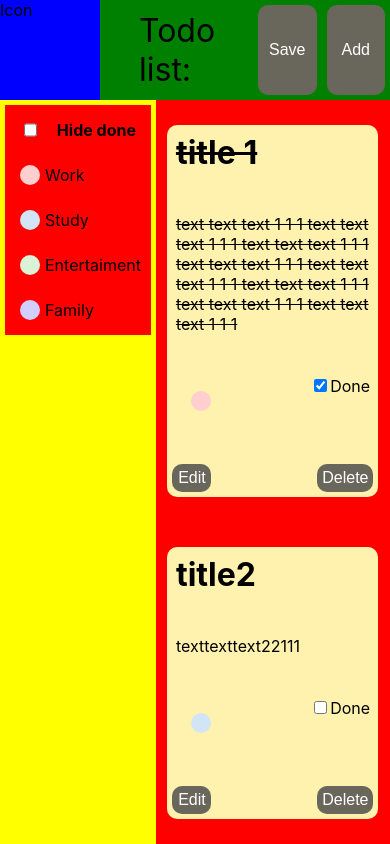
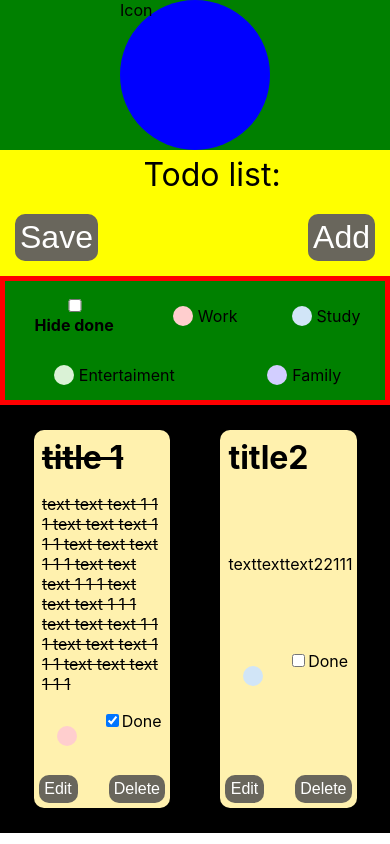
Before and after one commit to Kamrad33/todo_list_app, a React (Create React App) app: page / in a window 390 px wide. Built offline with nearby package versions, Linux system fonts and the light colour scheme.

Commit message:
adaptive css v 1.0

```diff
--- a/src/App.js
+++ b/src/App.js
@@ -272,25 +272,18 @@ function App() {
 
       <AppHeader>
 
-        <AppContainer style={{
-          backgroundColor: 'blue',
-          minWidth: '100px',
-          minHeight: '100px',
-          flex: '0 0 100px',
-        }}>
         <div
           className = 'App_Header_Icon'
           onClick = {() => clickSavesForm()}>
           Icon
         </div>
-        </AppContainer>
 
         <div className = 'App_Header_Content'>
 
           <div className = 'App_Header_Content_Text'>
           Todo list:
           </div>
-
+          <div className = 'App_Header_Buttons'>
           <AppButton
             color = '#69665c'
             fontColor = 'white'
@@ -302,24 +295,13 @@ function App() {
             fontColor = 'white'
             minWidth = '15vw'
             onClick = {openAddForm}>Add</AppButton>
-
+            </div>
         </div>
       </AppHeader>
 
-      <AppContainer style = {{
-        backgroundColor: 'yellow',
-        display: 'flex',
-        margin: 'auto',
-        height: 'calc(100vh - 100px)',
-      }}>
+      <div className = 'App_Content'>
 
-        <AppContainer style = {{
-          display: 'flex',
-          flexDirection: 'column',
-          margin: '5px',
-        }}>
-
-
+        <div className = 'App_TagBar'>
           <TagsList
             doneButton = {hideDone}
             actionFunc = {hideDoneTasks}
@@ -328,8 +310,7 @@ function App() {
             entertaimentTag = {entertaimentTag}
             familyTag = {familyTag}
             tagFunc = {tagFunction}/>
-
-        </AppContainer>
+        </div>
 
         <AppContainer style = {{
           backgroundColor: '#ffffff',
@@ -339,6 +320,20 @@ function App() {
           justifyContent: 'center',
           overflow: 'auto',
         }}>
+
+                <TaskItemList
+                tasks = {sortedTasks}
+                openEditForm = {openEditForm}
+                doneTask = {doneTaskAction}
+                openDeleteForm = {openDeleteForm}/>
+
+        </AppContainer>
+
+    </div>
+
+      <div className = 'App_Forms'>
+
+        {/*edit form*/}
         <TaskItemForm
         active = {editForm}
         setActive = {setEditForm}
@@ -350,6 +345,7 @@ function App() {
           data = {editedTask}/>
         </TaskItemForm>
 
+        {/*add form*/}
         <TaskItemForm
         active = {addForm}
         setActive = {setAddForm}
@@ -360,12 +356,15 @@ function App() {
           actionFunc = {addTaskFunc}
           data = {''}/>
         </TaskItemForm>
+
+        {/*delete form*/}
         <TaskItemForm
         active = {deleteForm}
         setActive = {setDeleteForm}
         fixed = {true}>
           <div className = 'App_DeleteForm_Content'>
-                <div>Are you shure?</div>
+            <div  className = 'App_DeleteForm_Content_Text'>Are you shure?</div>
+            <div className = 'App_DeleteForm_Content_Button'>
             <AppButton
               color = '#69665c'
               fontColor = 'white'
@@ -381,8 +380,10 @@ function App() {
             YES
             </AppButton>
             </div>
+          </div>
         </TaskItemForm>
 
+        {/*save form*/}
         <TaskItemForm
         active = {savesForm}
         setActive = {setSavesForm}
@@ -393,13 +394,15 @@ function App() {
           loadAction = {loadSave}/>
         </TaskItemForm>
 
+        {/*save dialog form*/}
         <TaskItemForm
         active = {saveDialogForm}
         setActive = {setSaveDialogForm}
         fixed = {true}>
+
           <div className = "App_SaveDialogForm">
             <b style = {{flex: '1'}}>Save name: </b>
-                <input style = {{flex: '5', width: 'auto'}}
+            <input style = {{flex: '5', width: 'auto', borderRadius: '10px'}}
               onChange = {e => setSaveNameState(e.target.value)}/>
             <AppButton
             style = {{flex: '1'}}
@@ -408,16 +411,9 @@ function App() {
             minWidth = '10vw'
             onClick = {clickSaveDialogForm}>OK</AppButton>
           </div>
+
         </TaskItemForm>
-
-                <TaskItemList
-                tasks = {sortedTasks}
-                openEditForm = {openEditForm}
-                doneTask = {doneTaskAction}
-                openDeleteForm = {openDeleteForm}/>
-
-        </AppContainer>
-    </AppContainer>
+        </div>
 
     </div>
   );
--- a/src/components/UI/button/AppButton.module.css
+++ b/src/components/UI/button/AppButton.module.css
@@ -1,9 +1,9 @@
 .myButton{
-  background-color: red;
   border: red;
   border-radius: 10px;
   width: auto;
   height: auto;
+  max-height: 10vh;
   padding: 5px;
   font-size: 100%;
   margin: 5px;
--- a/src/components/UI/header/AppHeader.module.css
+++ b/src/components/UI/header/AppHeader.module.css
@@ -3,4 +3,17 @@
   display: flex;
   margin: auto;
   height: auto;
+  width: auto;
 }
+
+@media screen and (max-width: 420px) {
+  .myHeader{
+    background-color: green;
+    display: flex;
+    flex-direction: column;
+    margin: auto;
+    height: auto;
+    width: auto;
+    align-items: center;
+  }
+}
--- a/src/styles/App.css
+++ b/src/styles/App.css
@@ -1,7 +1,8 @@
 .App_Header{
 
 }
-.App_Header_Content{
+.App_Header_Content {
+
   background-color: green;
   width: 100%;
   display: flex;
@@ -13,6 +14,24 @@
   display: flex;
   font-size: 200%;
   margin-left: 10vw;
+  width: auto;
+  height: 100%;
+  align-items: center;
+}
+.App_Header_Buttons {
+  margin: auto;
+  display: flex;
+  font-size: 150%;
+  width: auto;
+  height: 100%;
+  align-items: center;
+}
+.App_Header_Icon{
+  background-color: blue;
+  min-width: 150px;
+  min-height: 150px;
+  flex: 0 0 100px;
+  border-radius: 50%;
 }
 .App_DeleteForm_Content{
 display: flex;
@@ -23,14 +42,86 @@ align-items: baseline;
   display: flex;
   flex-wrap: wrap;
   justify-content: center;
-  background: red;
+  background: black;
   width: 100%;
+  height: auto;
 }
 .App_SaveDialogForm {
   display: flex;
   justify-content: space-between;
   flex-wrap: wrap;
+}
 
+.App_Content {
+  background-color: yellow;
+  display: flex;
+  margin: auto;
+  height: calc(100vh - 150px);
+}
+
+.App_TagBar{
+  display: flex;
+  flex-direction: column;
+  margin: 5px;
+}
+
+@media screen and (max-width: 420px) {
+
+  .App_Header_Content {
+    background-color: yellow;
+    width: 100%;
+    display: flex;
+    flex-direction: column;
+    justify-content: space-between;
+
+  }
+
+  .App_Content {
+    background-color: red;
+    display: flex;
+    flex-direction: column;
+    width: auto;
+    margin: auto;
+    height: auto;
+  }
+
+  .App_Header_Content_Text{
+    margin: 5px;
+    display: flex;
+    font-size: 200%;
+    margin-left: 10vw;
+    width: auto;
+    height: 100%;
+    justify-content: center;
+  }
+  .App_Header_Buttons {
+    margin: 10px;
+    display: flex;
+    flex-direction: row;
+    flex-wrap: wrap;
+    font-size: 200%;
+    width: auto;
+    height: 100%;
+    justify-content: space-between;
+    align-items: center;
+  }
+
+  .App_TagBar {
+  display: flex;
+  background: green;
+  }
+
+  .App_DeleteForm_Content{
+  display: flex;
+  flex-direction: column;
+  justify-content: space-between;
+  align-items: center;
+  }
+  .App_SaveDialogForm {
+    display: flex;
+    justify-content: center;
+    flex-wrap: wrap;
+  }
 }
 /*.App {
   text-align: center;
--- a/src/styles/TagsList.module.css
+++ b/src/styles/TagsList.module.css
@@ -12,3 +12,19 @@
 .hideText{
   font-weight: bold;
 }
+
+@media screen and (max-width: 420px){
+  .content{
+    background: green;
+    display: flex;
+    flex-direction: row;
+    flex-wrap: wrap;
+    justify-content: space-around;
+  }
+  .hideContent{
+    margin: 15px;
+    display: flex;
+    flex-direction: column;
+    justify-content: space-between;
+  }
+}
--- a/src/styles/TaskItem.css
+++ b/src/styles/TaskItem.css
@@ -1,13 +1,13 @@
 .App_TaskItem{
   background-color: #fff1ae;
   display: flex;
-  flex: 0 0 40vw;
+  flex: 0 0 35vw;
   flex-direction: column;
   margin: 25px;
   height: auto;
   border-radius:10px;
   justify-content: space-between;
-  min-width: 25vh;
+  min-width: 15vh;
   max-width: 50vh;
 }
 
--- a/src/styles/TaskItemForm.css
+++ b/src/styles/TaskItemForm.css
@@ -62,3 +62,22 @@
   transition: 0.5s;
   background-color: rgba(0, 0, 0, 0.15);
 }
+
+@media screen and (max-width: 420px) {
+
+  .TaskItemForm_Content {
+    padding: 20px;
+    border-radius: 10px;
+    background-color: white;
+    width: 50vw;
+    transform: scale(0.5);
+    transition: 0.4s all;
+  }
+
+  .TaskItemForm_Content_Header {
+    display: flex;
+    flex-direction: column;
+    justify-content: space-between;
+    margin: 5px;
+  }
+}
```
Lines whose indentation alone changed are shown as unchanged.
